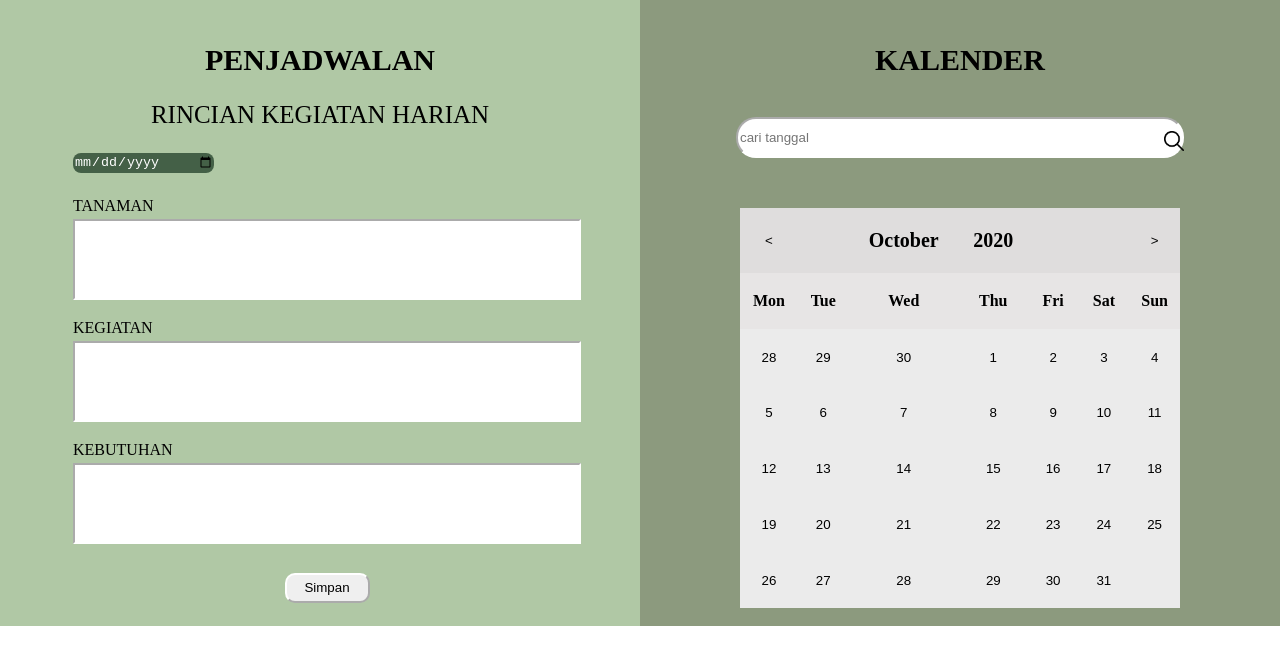
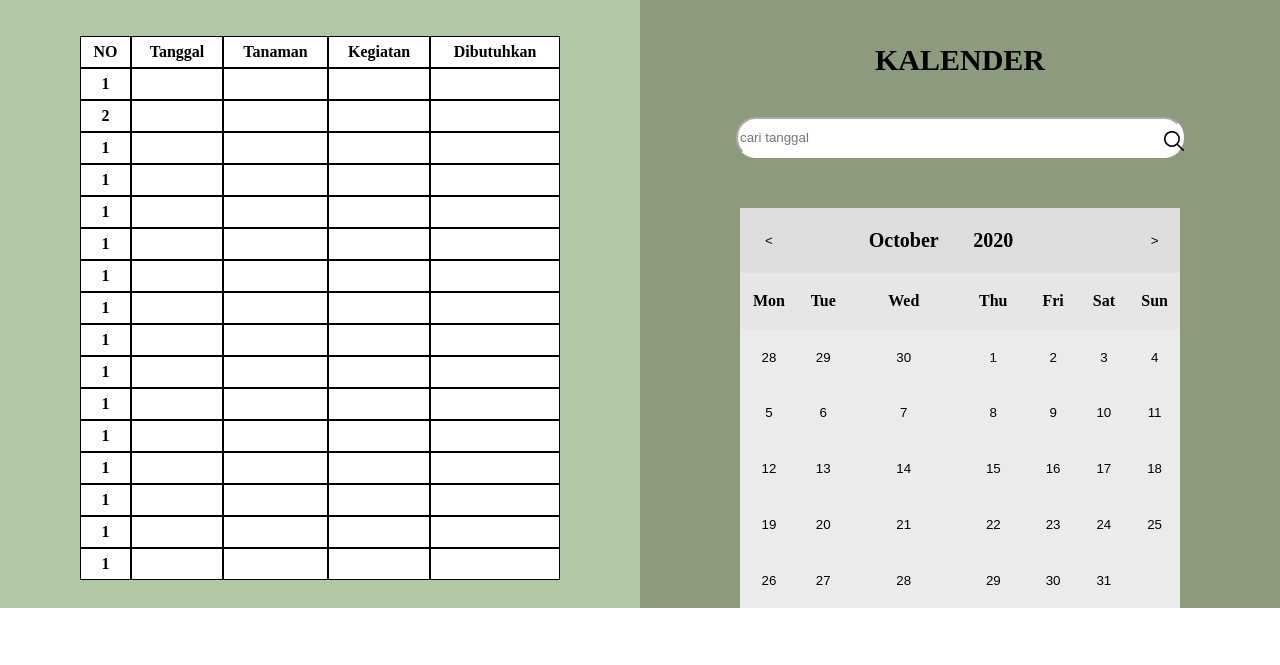
Before and after one commit to Putriregitas/LokaTanam, a plain HTML site: page daftar kegiatan/daftar kegiatan.html in a window 1280 px wide. Shown: the part 83-748 px from the top of the page. Drawn offline with Linux system fonts and the light colour scheme.

Commit message:
update daftar kegiatan

```diff
--- a/daftar kegiatan/daftar kegiatan.css
+++ b/daftar kegiatan/daftar kegiatan.css
@@ -64,54 +64,28 @@ nav ul li a{
     font-size: 30px;
 }
 
-.tulisan2{
-    font-size: 25px;
-    margin-bottom: 20px;
-}
-
-.tabel{
-    padding-bottom: 20px;
-}
-
-
-.tanggal{
-    background-color: beige;
-    height: 20px;
-    width: 140px ;
-    margin-bottom: 20px;
-    border-color: white;
-}
-
-.bagian2{
-    width: 500px;
-    height: 75px;
-    border-color: white;
-    margin-bottom: 15px;
-}
 .bagian2:focus{
     border-color: rgb(204, 204, 204);
     outline-style: none;
 }
 
+.daftarkegiatan{
+    margin-top: 6%;
+}
 
 .tabel{
-    margin-left: 70px;
+    border: 0.0000002px solid black;
+    background-color: white;
+    border-collapse: 0.0005 px collapse;
 }
 
-.simpan{
-    width: 85px;
-    height: 30px;
-    border-color: white;
-    margin-top: 10px;
-    outline-style: none;
-    border-radius: 10px;
+.tabel2{
+    border: none;
+    background-color: white;
 }
 
-.kotak input[type="date"]{
-    background-color: #446047;
-    border-radius: 8px;
-    border: none;
-    color: white;
+.daftar th{
+    border: 0.0000002px solid black;
 }
 
 .kotak2{
--- a/daftar kegiatan/daftar kegiatan.html
+++ b/daftar kegiatan/daftar kegiatan.html
@@ -25,46 +25,131 @@
     </nav>
     <section class="kotak12">
         <div class="kotak">
-
-            <div class="tulisan">
-                <h1 class="tulisan1">PENJADWALAN</h1>
-                <div class="tulisan2">RINCIAN KEGIATAN HARIAN</div>
-            </div>
-
-            <table class="tabel" width="50%" height="20%" >
+         <center><table width="75%" height="70%" cellspacing=0 cellpadding="6px" class="daftarkegiatan"></center>
+                <thead class="daftar">
                     <tr>
-                    <td> <input type="date" name="01 oktober 2020" class="tanggal"> </td>
+                        <th class="tabel">NO</th>
+                        <th class="tabel">Tanggal</th>
+                        <th class="tabel">Tanaman</th>
+                        <th class="tabel">Kegiatan</th>
+                        <th class="tabel">Dibutuhkan</th>
                     </tr>
-
-                <tr >
-                    <td class="bagian1 ">TANAMAN</td>
+                </thead>
+                <tbody class="daftar2">
+                    <tr>
+                        <th class="tabel">1</th>
+                        <th class="tabel"></th>
+                        <th class="tabel"></th>
+                        <th class="tabel"></th>
+                        <th class="tabel"></th>
                     </tr>
-
-                <tr >
-                    <td><input type="text" class="bagian2"></td>
+                    <tr>
+                        <th class="tabel">2</th>
+                        <th class="tabel"></th>
+                        <th class="tabel"></th>
+                        <th class="tabel"></th>
+                        <th class="tabel"></th>
                     </tr>
-
-                <tr >
-                    <td class="bagian1 ">KEGIATAN</td>
+                    <tr>
+                        <th class="tabel">1</th>
+                        <th class="tabel"></th>
+                        <th class="tabel"></th>
+                        <th class="tabel"></th>
+                        <th class="tabel"></th>
                     </tr>
-
-                <tr >
-                    <td><input type="text" class="bagian2"></td>
+                    <tr>
+                        <th class="tabel">1</th>
+                        <th class="tabel"></th>
+                        <th class="tabel"></th>
+                        <th class="tabel"></th>
+                        <th class="tabel"></th>
                     </tr>
-
-                <tr >
-                    <td class="bagian1 ">KEBUTUHAN</td>
+                    <tr>
+                        <th class="tabel">1</th>
+                        <th class="tabel"></th>
+                        <th class="tabel"></th>
+                        <th class="tabel"></th>
+                        <th class="tabel"></th>
                     </tr>
-
-                <tr >
-                    <td><input type="text"class="bagian2"></td>
+                    <tr>
+                        <th class="tabel">1</th>
+                        <th class="tabel"></th>
+                        <th class="tabel"></th>
+                        <th class="tabel"></th>
+                        <th class="tabel"></th>
                     </tr>
-
                     <tr>
-                    <td align="center"><input type="button" value="Simpan" class="simpan"></td>
+                        <th class="tabel">1</th>
+                        <th class="tabel"></th>
+                        <th class="tabel"></th>
+                        <th class="tabel"></th>
+                        <th class="tabel"></th>
                     </tr>
+                    <tr>
+                        <th class="tabel">1</th>
+                        <th class="tabel"></th>
+                        <th class="tabel"></th>
+                        <th class="tabel"></th>
+                        <th class="tabel"></th>
+                    </tr>
+                    <tr>
+                        <th class="tabel">1</th>
+                        <th class="tabel"></th>
+                        <th class="tabel"></th>
+                        <th class="tabel"></th>
+                        <th class="tabel"></th>
+                    </tr>
+                    <tr>
+                        <th class="tabel">1</th>
+                        <th class="tabel"></th>
+                        <th class="tabel"></th>
+                        <th class="tabel"></th>
+                        <th class="tabel"></th>
+                    </tr>
+                    <tr>
+                        <th class="tabel">1</th>
+                        <th class="tabel"></th>
+                        <th class="tabel"></th>
+                        <th class="tabel"></th>
+                        <th class="tabel"></th>
+                    </tr>
+                    <tr>
+                        <th class="tabel">1</th>
+                        <th class="tabel"></th>
+                        <th class="tabel"></th>
+                        <th class="tabel"></th>
+                        <th class="tabel"></th>
+                    </tr>
+                    <tr>
+                        <th class="tabel">1</th>
+                        <th class="tabel"></th>
+                        <th class="tabel"></th>
+                        <th class="tabel"></th>
+                        <th class="tabel"></th>
+                    </tr>
+                    <tr>
+                        <th class="tabel">1</th>
+                        <th class="tabel"></th>
+                        <th class="tabel"></th>
+                        <th class="tabel"></th>
+                        <th class="tabel"></th>
+                    </tr>
+                    <tr>
+                        <th class="tabel">1</th>
+                        <th class="tabel"></th>
+                        <th class="tabel"></th>
+                        <th class="tabel"></th>
+                        <th class="tabel"></th>
+                    </tr>
+                    <tr>
+                        <th class="tabel">1</th>
+                        <th class="tabel"></th>
+                        <th class="tabel"></th>
+                        <th class="tabel"></th>
+                        <th class="tabel"></th>
+                    </tr>
+                </tbody>
             </table>
-
         </div>
         <div class="kotak2">
             <h1 class="tulisan1 tulisan">KALENDER</h1>
```
Lines whose indentation alone changed are shown as unchanged.
